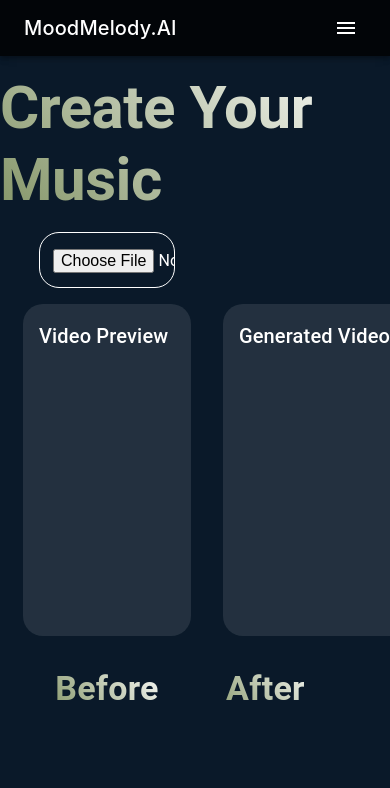
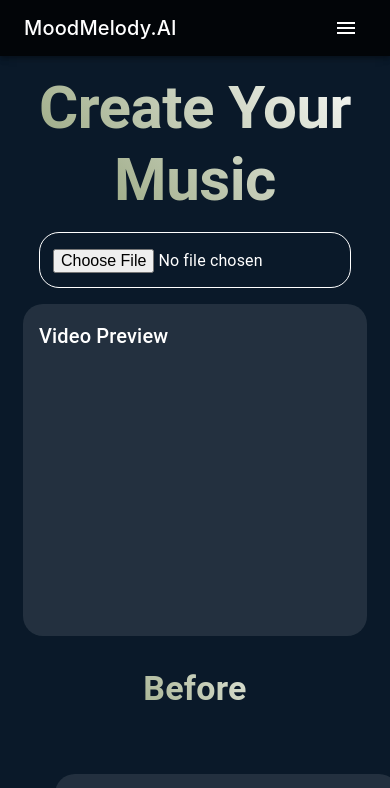
Before and after one commit to StephanieNhiLe/MoodMelody-AI, a React (Create React App) app in the folder Frontend/: page /create-music in a window 390 px wide. Shown: the top 788 px of the page. Built offline with nearby package versions, Linux system fonts and the light colour scheme.

Commit message:
made the second page mobile responsive

```diff
--- a/Frontend/src/components/CreateMusicPage.js
+++ b/Frontend/src/components/CreateMusicPage.js
@@ -353,7 +353,7 @@
       background: 'linear-gradient(45deg, #849567, white)',
       WebkitBackgroundClip: 'text',
       WebkitTextFillColor: 'transparent',
-          textAlign: 'left',
+      textAlign: 'center', // Changed to center for better mobile view
       width: '100%',
       display: 'flex',
       justifyContent: 'center',
@@ -361,9 +361,27 @@
   >
     Create Your Music
   </Typography>
-      <Box sx={{ display: 'flex', width: '80%', justifyContent: 'space-between', px: 2, paddingBottom: '50px' }}>
+  <Box
+    sx={{
+      display: 'flex',
+      flexDirection: { xs: 'column', md: 'row' }, // Column for mobile, row for desktop
+      width: '80%',
+      justifyContent: 'space-between',
+      px: 2,
+      paddingBottom: '50px',
+    }}
+  >
     {/* Before */}
-        <Box sx={{  display: 'flex', flexDirection: 'column', pr: 2, alignItems: 'center', justifyContent: 'center' }}>
+    <Box
+      sx={{
+        display: 'flex',
+        flexDirection: 'column',
+        pr: { md: 2 }, // Padding right only on medium and up
+        alignItems: 'center',
+        justifyContent: 'center',
+        mb: { xs: 4, md: 0 }, // Margin bottom for mobile
+      }}
+    >
       <StyledTextField
         variant="outlined"
         type="file"
@@ -372,9 +390,16 @@
         onChange={handleFileChange}
       />
       {previewUrl ? (
-            <div style={{ display: 'flex', justifyContent: 'center', flexDirection: 'column', gap: '10px' }}>
+        <div
+          style={{
+            display: 'flex',
+            justifyContent: 'center',
+            flexDirection: 'column',
+            gap: '10px',
+          }}
+        >
           <VideoPlaceholder sx={{ aspectRatio: videoAspectRatio }}>
-              <StyledVideo controls >
+            <StyledVideo controls>
               <source src={previewUrl} type="video/mp4" />
               Your browser does not support the video tag.
             </StyledVideo>
@@ -382,16 +407,12 @@
           {renderSentimentResult()}
         </div>
       ) : (
-            <GreyPlaceholder sx={{borderRadius: 5}}>
-              <Typography variant="h6" >Video Preview</Typography>
-              {/* <DropzoneArea
-                acceptedFiles={['video/*']}
-                dropzoneText={"Drag and drop a video here or click"}
-                onDrop={(files) => console.log('Files:', files)}
-              /> */}
+        <GreyPlaceholder sx={{ borderRadius: 5 }}>
+          <Typography variant="h6">Video Preview</Typography>
         </GreyPlaceholder>
       )}
-          <Typography variant="h4"
+      <Typography
+        variant="h4"
         sx={{
           fontWeight: 'bold',
           mt: 2,
@@ -399,8 +420,8 @@
           background: 'linear-gradient(45deg, #849567, white)',
           WebkitBackgroundClip: 'text',
           WebkitTextFillColor: 'transparent',
-              textAlign: 'left',
-              width: '30vw',
+          textAlign: 'center', // Changed to center for better mobile view
+          width: { xs: '100%', md: '30vw' }, // Full width on mobile
           display: 'flex',
           justifyContent: 'center',
         }}
@@ -408,7 +429,14 @@
         Before
       </Typography>
       {previewUrl && (
-            <div style={{ display: 'flex', justifyContent: 'center', flexDirection: 'row', gap: '10px' }}>
+        <div
+          style={{
+            display: 'flex',
+            justifyContent: 'center',
+            flexDirection: { xs: 'column', md: 'row' }, // Column for mobile, row for desktop
+            gap: '10px',
+          }}
+        >
           <Button
             variant="contained"
             sx={{ backgroundColor: '#9179a3', alignSelf: 'end', mt: 2, borderRadius: 20 }}
@@ -428,11 +456,25 @@
     </Box>
     {showCustomSettings && renderCustomSettings()}
     {/* After */}
-        <Box sx={{ display: 'flex', flexDirection: 'column', pl: 2, pt: 7}}>
+    <Box
+      sx={{
+        display: 'flex',
+        flexDirection: 'column',
+        pl: { md: 2 }, // Padding left only on medium and up
+        pt: { md: 7 }, // Padding top only on medium and up
+      }}
+    >
       {generatedVideoUrl ? (
-            <div style={{ display: 'flex', justifyContent: 'center', flexDirection: 'column', gap: '10px' }}>
+        <div
+          style={{
+            display: 'flex',
+            justifyContent: 'center',
+            flexDirection: 'column',
+            gap: '10px',
+          }}
+        >
           <VideoPlaceholder sx={{ aspectRatio: videoAspectRatio }}>
-                <StyledVideo key={generatedVideoUrl} controls >
+            <StyledVideo key={generatedVideoUrl} controls>
               <source src={generatedVideoUrl} type="video/mp4" />
               Your browser does not support the video tag.
             </StyledVideo>
@@ -446,11 +488,12 @@
           </Button>
         </div>
       ) : (
-            <GreyPlaceholder sx={{ borderRadius: 5}}>
+        <GreyPlaceholder sx={{ borderRadius: 5 }}>
           <Typography variant="h6">Generated Video</Typography>
         </GreyPlaceholder>
       )}
-          <Typography variant="h4"
+      <Typography
+        variant="h4"
         sx={{
           fontWeight: 'bold',
           mt: 2,
@@ -458,8 +501,8 @@
           background: 'linear-gradient(45deg, #849567, white)',
           WebkitBackgroundClip: 'text',
           WebkitTextFillColor: 'transparent',
-              textAlign: 'left',
-              width: '30vw',
+          textAlign: 'center', // Changed to center for better mobile view
+          width: { xs: '100%', md: '30vw' }, // Full width on mobile
           display: 'flex',
           justifyContent: 'center',
         }}
@@ -469,6 +512,7 @@
     </Box>
   </Box>
 </Box>
+
   );
 };
 
```
Lines whose indentation alone changed are shown as unchanged.
